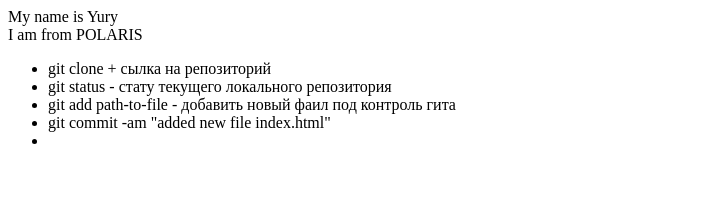
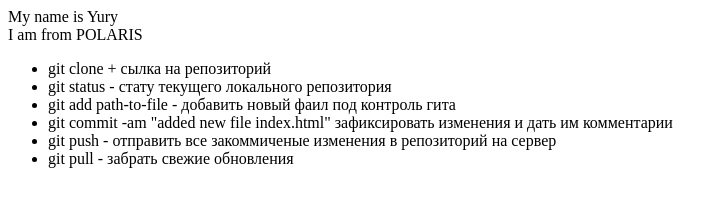
Before and after one commit to YuryPaus/POLARIS-1, a plain HTML site: page index.html in a window 1280 px wide. Shown: the whole page, without its empty margins (0-728 px from the left). Drawn offline with Linux system fonts and the light colour scheme.

Commit message:
added push-pull instruction html

```diff
--- a/index.html
+++ b/index.html
@@ -8,7 +8,8 @@
         <li>git clone + сылка на репозиторий</li>
         <li>git status - стату текущего локального репозитория</li>
         <li>git add path-to-file - добавить новый фаил под контроль гита</li>
-        <li>git commit -am "added new file index.html" </li>
-        <li></li>
+        <li>git commit -am "added new file index.html"  зафиксировать изменения и дать им комментарии</li>
+        <li>git push - отправить все закоммиченые изменения в репозиторий на сервер</li>
+        <li>git pull - забрать свежие обновления</li>
     </ul>
 </div>
```
